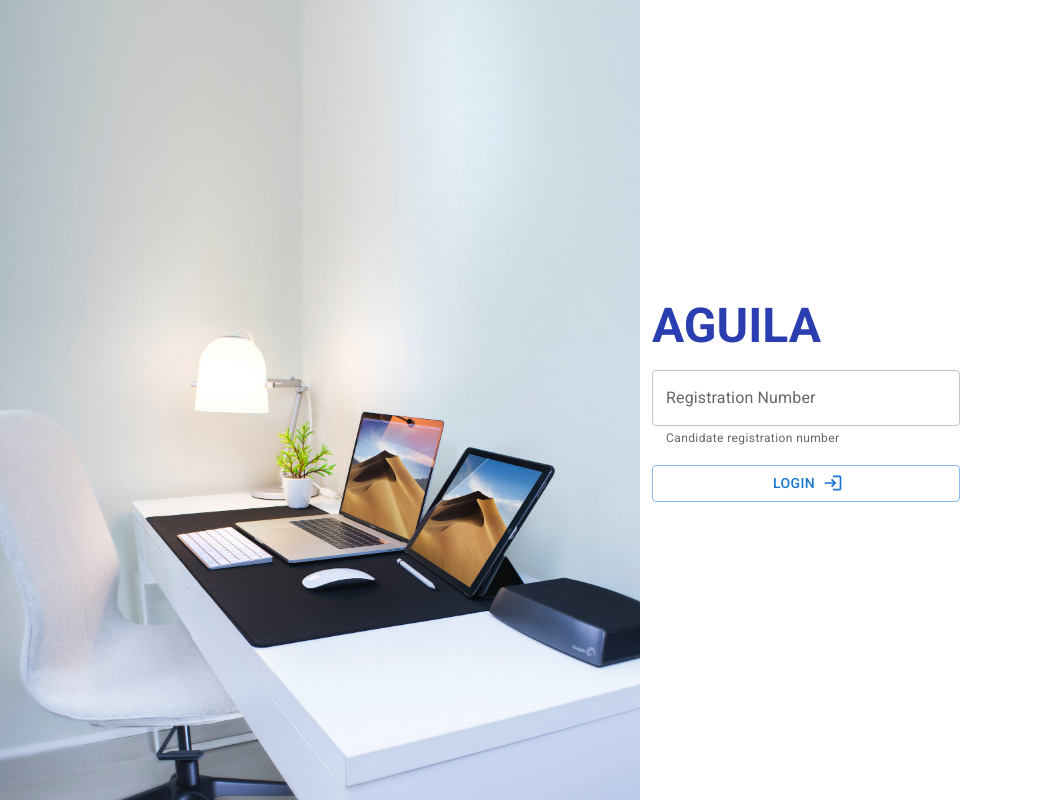
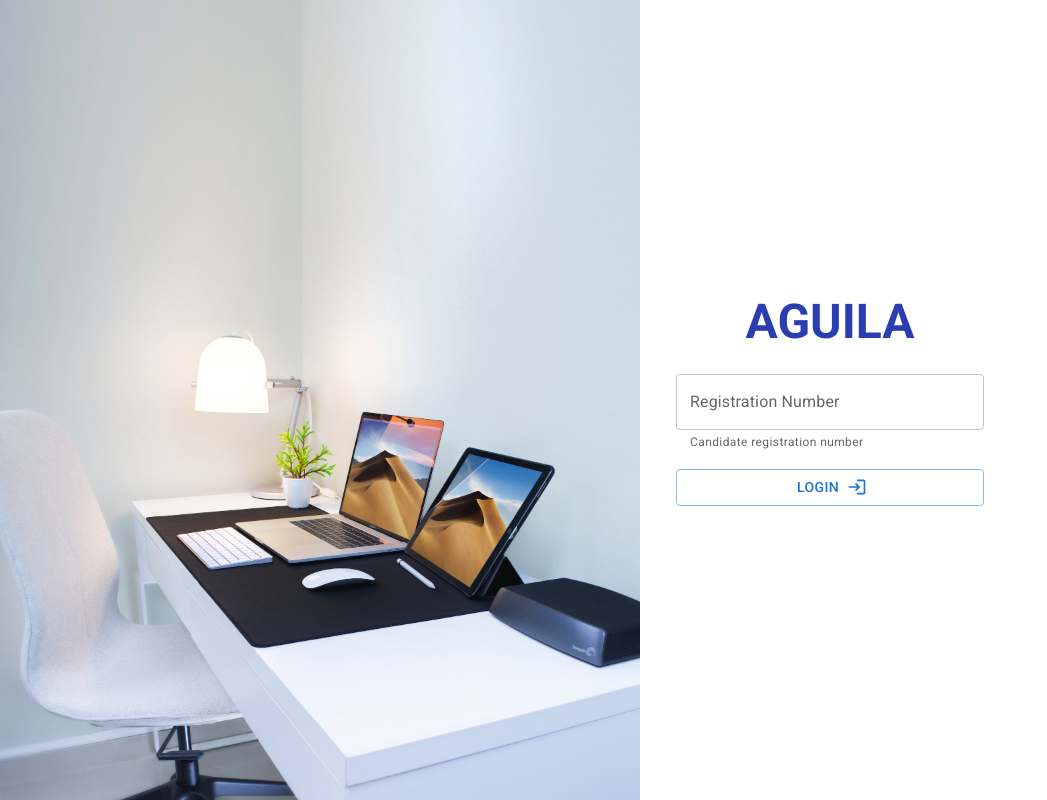
Before and after one commit to MightyEagle96/aguilawebclient, a React (Create React App) app: page / in a window 1280 px wide. Shown: the whole page, without its empty margins (0-1047 px from the left). Built offline with nearby package versions, Linux system fonts and the light colour scheme.

Commit message:
made changes

```diff
--- /dev/null
+++ b/src/httpService.js
@@ -0,0 +1,21 @@
+import axios from "axios";
+
+const httpService = axios.create({
+  baseURL: `${window.location.origin.replace(":3000", ":4000")}/api/v1/`,
+  timeout: 10000,
+  //withCredentials: "include",
+  headers: {
+    "Content-Type": "application/json",
+  },
+});
+
+httpService.interceptors.response.use(
+  (response) => {
+    return response;
+  },
+  async (error) => {
+    return { error: error.response.data };
+  }
+);
+
+export { httpService };
--- a/src/pages/HomePage.jsx
+++ b/src/pages/HomePage.jsx
@@ -1,26 +1,66 @@
-import React from "react";
+import React, { useState } from "react";
 import { TextField, Typography } from "@mui/material";
 import { LoadingButton } from "@mui/lab";
 import { Login } from "@mui/icons-material";
+import { httpService } from "../httpService";
+import SnackBar from "@mui/material/Snackbar";
+import MuiAlert from "@mui/material/Alert";
+import { forwardRef } from "react";
 
 export default function HomePage() {
+  const [regNumber, setRegNumber] = useState("");
+  const [message, setMessage] = useState("");
+  const [severity, setSeverity] = useState("");
+  const [open, setOpen] = useState(false);
+
+  const handleClose = (event, reason) => {
+    if (reason === "clickaway") {
+      return;
+    }
+
+    setOpen(false);
+  };
+
+  const Alert = forwardRef(function Alert(props, ref) {
+    return <MuiAlert elevation={6} ref={ref} variant="filled" {...props} />;
+  });
+  const submitForm = async (e) => {
+    e.preventDefault();
+
+    const { data, error } = await httpService.post("login", { regNumber });
+
+    if (error) {
+      setOpen(true);
+      setSeverity("error");
+      setMessage(error);
+    }
+    console.log(error);
+  };
   return (
     <div className="row m-0">
       <div className="col-lg-6 homeImg"></div>
       <div className="col-lg-6 d-flex align-items-center">
-        <div className="col-lg-6">
-          <div className="mb-3">
-            <Typography variant="h3" fontWeight={900} color="#2a3eb1">
+        <div className="col-lg-6 ms-4">
+          <div className="mb-4">
+            <Typography
+              variant="h3"
+              fontWeight={900}
+              color="#2a3eb1"
+              textAlign={"center"}
+            >
               AGUILA
             </Typography>
           </div>
           <div>
+            <form onSubmit={submitForm}>
               <TextField
+                onChange={(e) => setRegNumber(e.target.value)}
                 fullWidth
                 label="Registration Number"
                 helperText="Candidate registration number"
               />
               <LoadingButton
+                type="submit"
                 variant="outlined"
                 fullWidth
                 endIcon={<Login />}
@@ -28,9 +68,21 @@ export default function HomePage() {
               >
                 <span>login</span>
               </LoadingButton>
+            </form>
           </div>
         </div>
       </div>
+
+      <SnackBar
+        anchorOrigin={{ vertical: "top", horizontal: "right" }}
+        open={open}
+        autoHideDuration={5000}
+        onClose={handleClose}
+      >
+        <Alert onClose={handleClose} severity={severity} sx={{ width: "25%" }}>
+          {message}
+        </Alert>
+      </SnackBar>
     </div>
   );
 }
```
Lines whose indentation alone changed are shown as unchanged.
